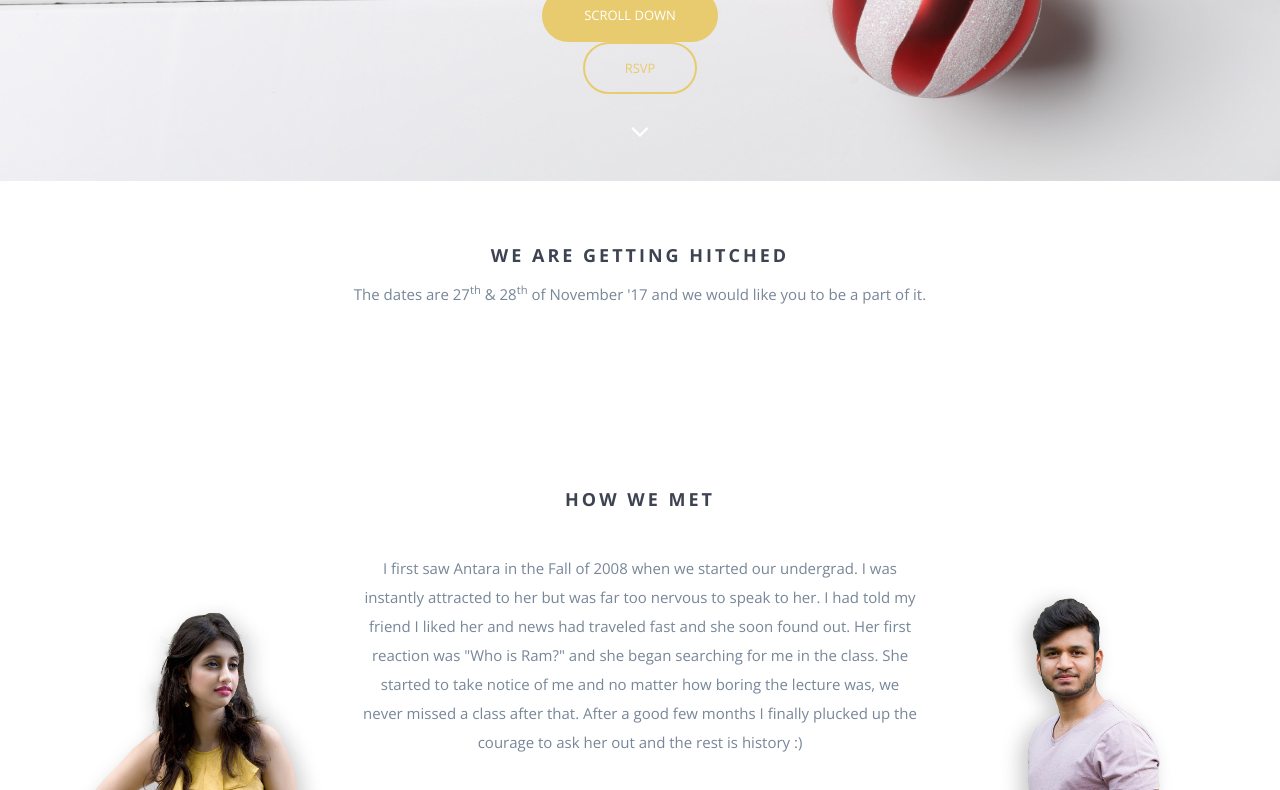
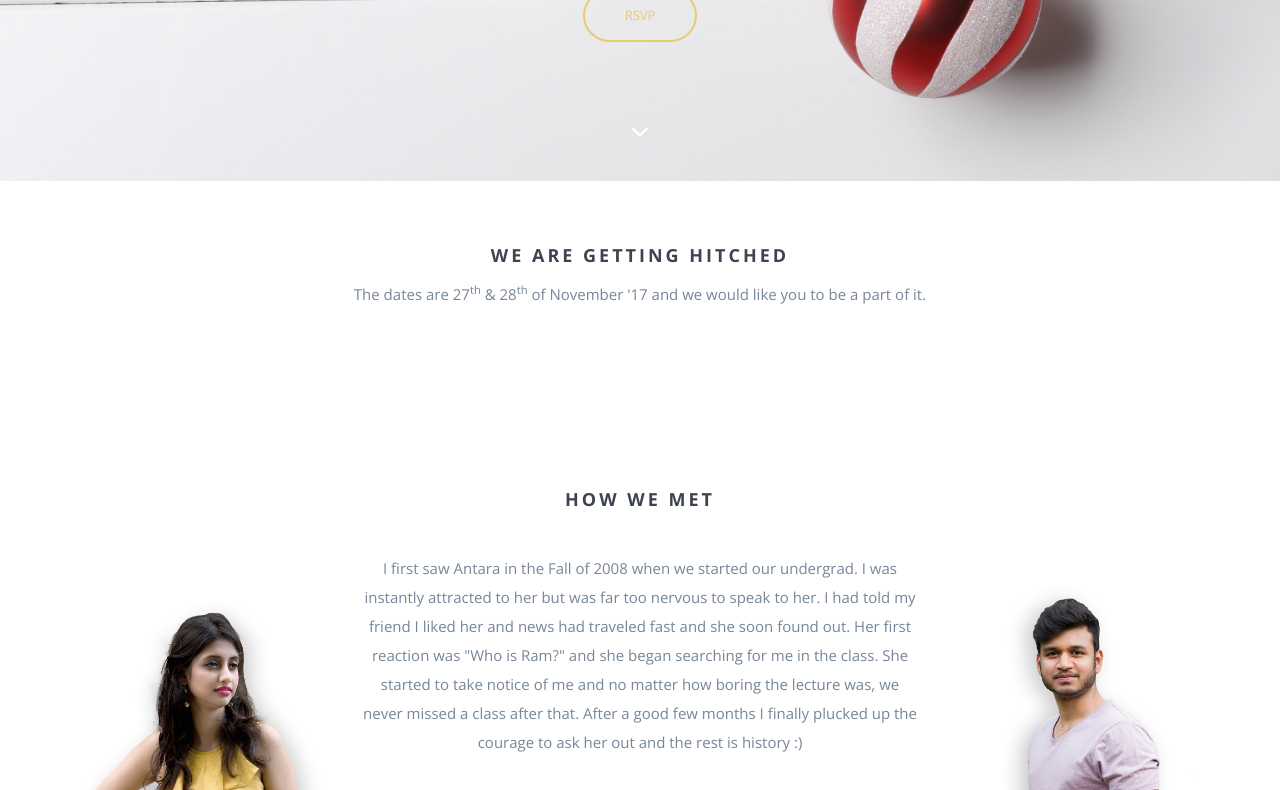
Before and after one commit to truthmonkey/2chesterway, a website: page index.html in a window 1280 px wide. Shown: the part 569-1359 px from the top of the page. Drawn offline with nearby package versions, Linux system fonts and the light colour scheme; some packages are replaced by stand-ins of ours; grey boxes are pictures that could not be loaded; files whose address does not match are found by name.

Commit message:
Update index.html

```diff
--- a/index.html
+++ b/index.html
@@ -67,8 +67,7 @@
                 <div class="hero-content text-center">
                     <h1>Niall and Colm's</h1>
 		   <h2>Christmas Open House</h2>
-                    <!--<p class="intro">Ram & Antara are getting hitched!</p>-->
-                    <a href="#" class="btn btn-fill btn-large btn-margin-right">Scroll Down</a>
+
                 </div>
             </div>
         </div>
```
